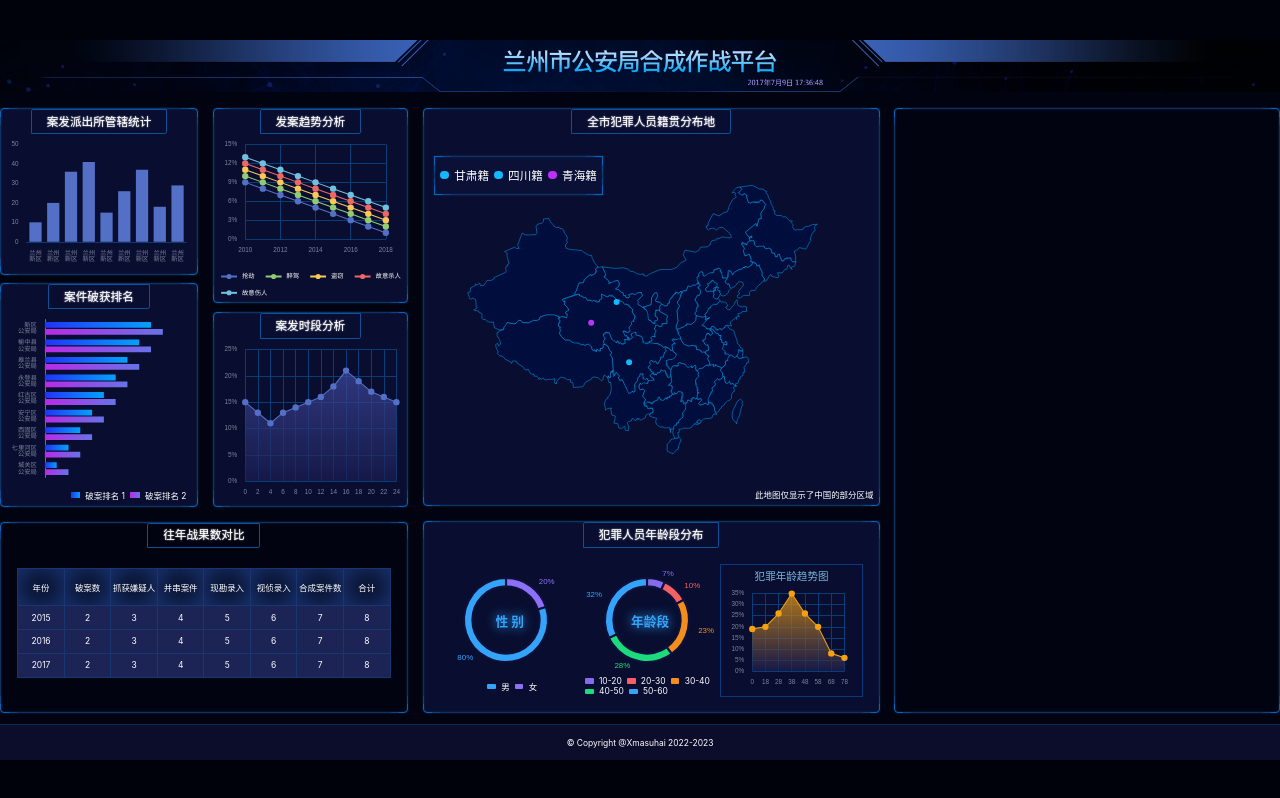
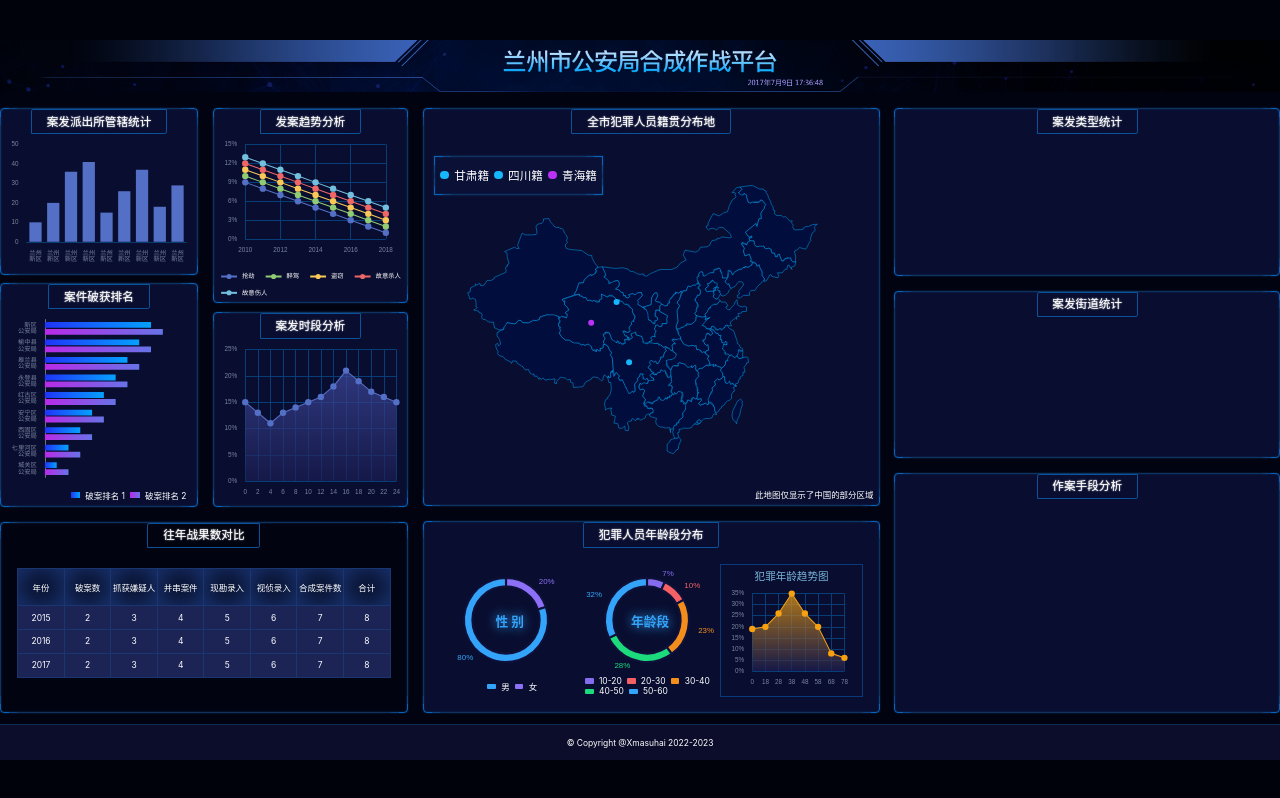
Before and after one commit to xmasuhai/big-screen-visualization_react, a React (Vite) app: page /#/ in a window 1280 px wide. Built offline with nearby package versions, Linux system fonts and the light colour scheme.

Commit message:
布局 Chart10 11 12 13
Took 16 minutes

```diff
--- a/src/pages/chart.scss
+++ b/src/pages/chart.scss
@@ -9,7 +9,10 @@
   .incident-period,
   .success-result,
   .native-place,
-  .age-bracket {
+  .age-bracket,
+  .案发类型,
+  .案发街道,
+  .作案手段 {
     height: px(315);
     display: flex;
     flex-direction: column;
@@ -31,6 +34,12 @@
         //transform: scale(0.8);
         //transform-origin: center center;
       }
+    }
+
+    .charts-wrapper {
+      width: 100%;
+      flex: 1;
+      display: flex;
     }
 
     .chart {
@@ -162,17 +171,11 @@
 
   // 年龄段
   .age-bracket {
-    display: flex;
-    flex-direction: column;
+    @include flex-column;
     height: px(363);
 
     // 年龄段图表外框
-    > .charts-wrapper {
-      width: 100%;
-      flex: 1;
-      display: flex;
-      padding: px(30);
-    }
+    > .charts-wrapper {padding: px(30);}
 
     // age-bracket-
     &-chart-left,
--- a/src/pages/home.scss
+++ b/src/pages/home.scss
@@ -21,7 +21,7 @@
     height: px(68);
     margin: px(20) 0 0;
     border-top: 1px solid #0d2d59;
-    background: #0c0d2b;  }
+    background: #0c0d2b; }
 
   > main {
     @include horizon-center-2420;
@@ -80,6 +80,21 @@
       }
     }
 
+    > .section5 {
+      @include flex-column-between;
+
+      > .row1 {
+        height: px(317);
+      }
+
+      > .row2 {
+        height: px(317);
+      }
+
+      > .row3 {
+        height: px(455);
+      }
+    }
   }
 
   .label-text {
--- a/src/pages/home.tsx
+++ b/src/pages/home.tsx
@@ -39,7 +39,23 @@ export const Home = () => {
             </div>
           </div>
         </section>
-        <section className="bordered section5"></section>
+        <section className="section5">
+          <div className="bordered row1 案发类型">
+            <h2>案发类型统计</h2>
+            <div className="charts">
+
+            </div>
+          </div>
+          <div className="bordered row2 案发街道">
+            <h2>案发街道统计</h2>
+            <div className="charts">
+
+            </div>
+          </div>
+          <div className="bordered row3 作案手段">
+            <h2>作案手段分析</h2>
+          </div>
+        </section>
       </main>
       <footer>
         <span className="label-text">&copy; Copyright @Xmasuhai 2022-{year}</span>
```
